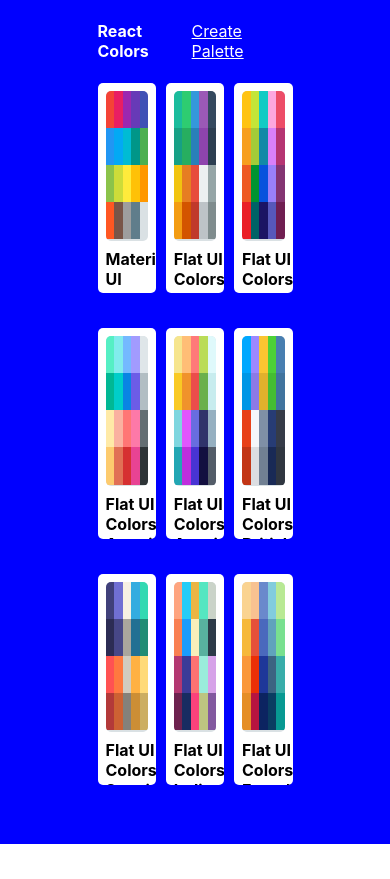
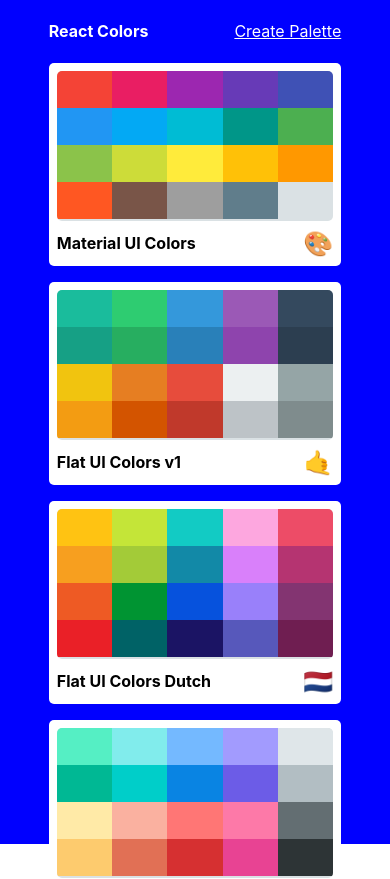
Before and after one commit to vishnuk7/Hue, a React (Create React App) app: page / in a window 390 px wide. Shown: the top 879 px of the page. Before the commit the page ends 844 px from the top, so only its background shows below. Built offline with nearby package versions, Linux system fonts and the light colour scheme.

Commit message:
make palette list responsive 📱

```diff
--- a/src/styles/PaletteListStyles.js
+++ b/src/styles/PaletteListStyles.js
@@ -1,3 +1,5 @@
+import { sizes } from './sizes';
+
 const styles = {
 	root: {
 		background: 'blue',
@@ -12,6 +14,12 @@ const styles = {
 		alignItems: 'flex-start',
 		flexDirection: 'column',
 		flexWrap: 'wrap',
+		[sizes.down('xl')]: {
+			width: '80%',
+		},
+		[sizes.down('xs')]: {
+			width: '75%',
+		},
 	},
 	nav: {
 		display: 'flex',
@@ -28,7 +36,14 @@ const styles = {
 		width: '100%',
 		display: 'grid',
 		gridTemplateColumns: 'repeat(3, 30%)',
-		gridGap: '5%',
+		gridGap: '2.5rem',
+		[sizes.down('md')]: {
+			gridTemplateColumns: 'repeat(2, 50%)',
+		},
+		[sizes.down('xs')]: {
+			gridTemplateColumns: 'repeat(1, 100%)',
+			gridGap: '1rem',
+		},
 	},
 };
 
--- a/src/styles/sizes.js
+++ b/src/styles/sizes.js
@@ -6,6 +6,7 @@ export const sizes = {
 			sm: '768px',
 			md: '992px',
 			lg: '1200px',
+			xl: '1600px',
 		};
 		return `@media (max-width: ${sizes[size]})`;
 	},
```
